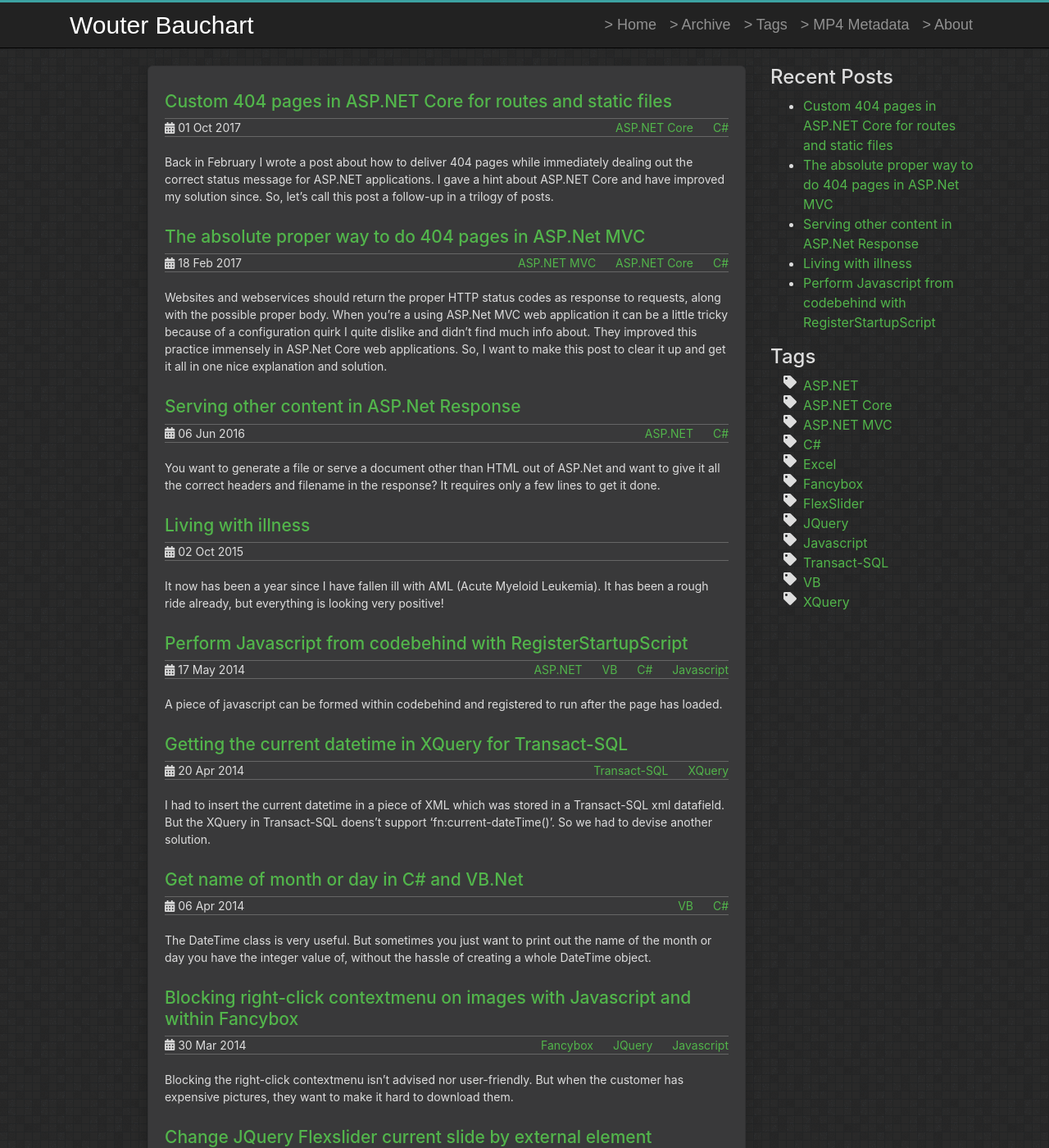
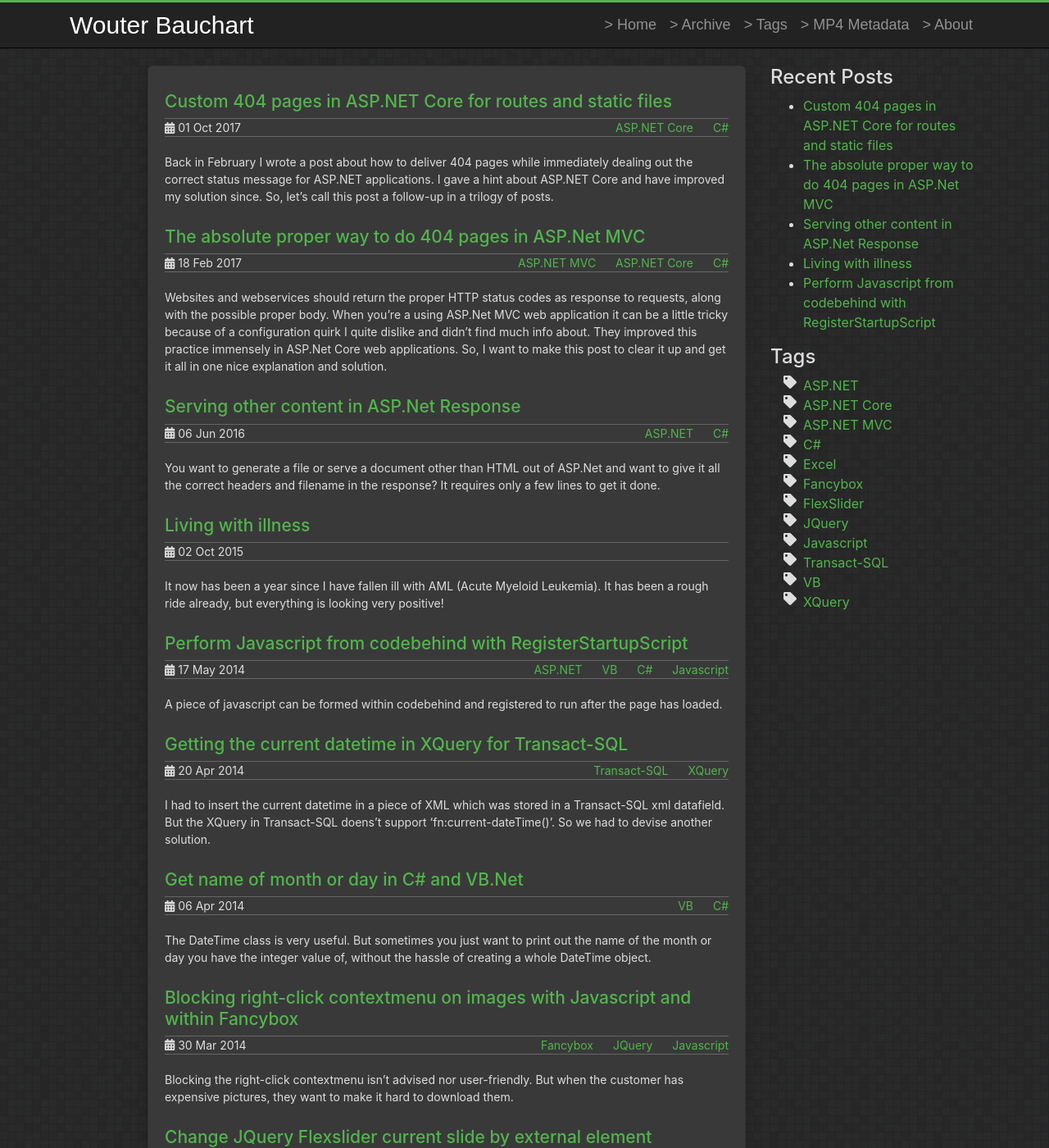
Before and after one commit to WouterBau/WouterBau.github.io, a Jekyll site: the page built from index.html, in a window 1280 px wide and 1400 px high. Shown: the whole window at 82% size. Built offline with Jekyll 4.4.1, drawn with Linux system fonts in a browser that asks for light colours.

Commit message:
Altered theme to use accent color for navigation

```diff
--- a/assets/css/theme.scss
+++ b/assets/css/theme.scss
@@ -241,7 +241,7 @@ nav {
   font-size: 18px;
   font-family: "Ubuntu", sans-serif;
   padding: 0 10px !important;
-  border-top: 3px #3CA2A2 solid;
+  border-top: 3px $accent-color solid;
   border-bottom: 1px #000000 solid;
   .navbar-brand, .nav-link {
    color: #777;
```
